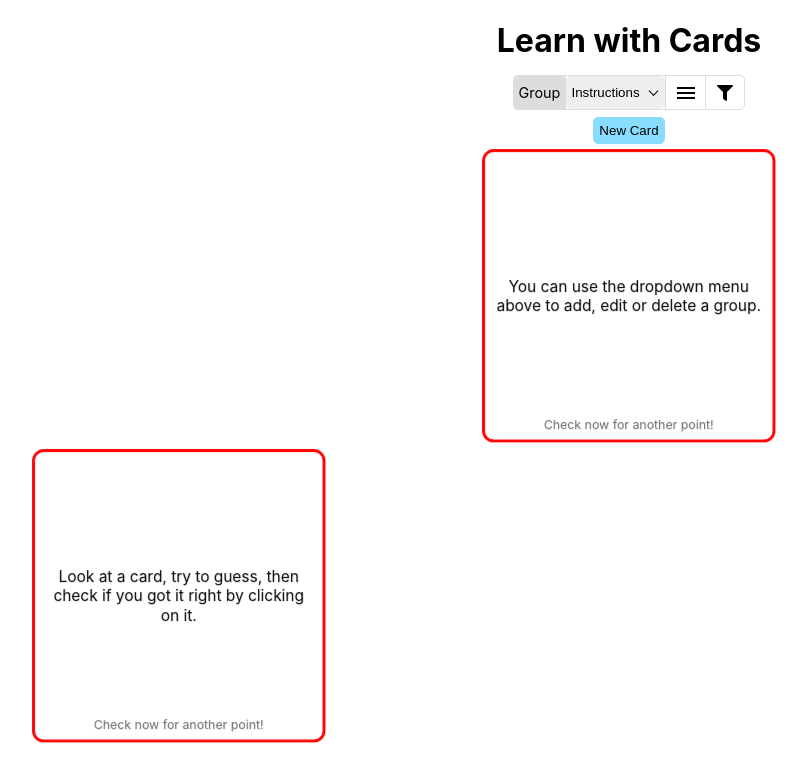
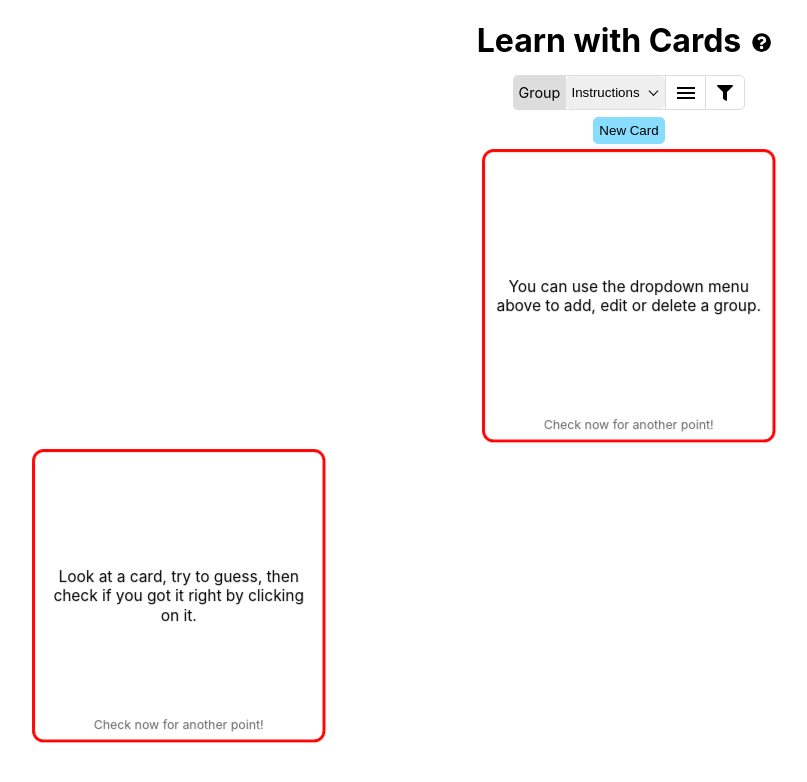
Before and after one commit to Vyper248/memoriser, a React (Create React App) app: page / in a window 1280 px wide. Shown: the top 782 px of the page, without its empty margins (11-818 px from the left). Built offline with nearby package versions, Linux system fonts and the light colour scheme.

Commit message:
Added Instructions component to Header. Added a menu position adjustment to PopupMenu for when it goes off screen.

```diff
--- a/src/components/Header/Header.tsx
+++ b/src/components/Header/Header.tsx
@@ -1,4 +1,8 @@
 import StyledHeader from './Header.style';
+import { FaQuestionCircle } from 'react-icons/fa';
+
+import Instructions from '../Instructions/Instructions';
+import PopupMenu from '../PopupMenu/PopupMenu';
 
 type HeaderProps = {
     text: string;
@@ -8,6 +12,9 @@ const Header = ({ text }: HeaderProps) => {
     return (
         <StyledHeader>
             <h1>{text}</h1>
+            <PopupMenu width='700px' icon={<FaQuestionCircle/>} iconSize='1.2em'>
+                <Instructions visible={true}/>
+            </PopupMenu>
         </StyledHeader>
     );
 }
--- /dev/null
+++ b/src/components/Instructions/Instructions.style.js
@@ -0,0 +1,15 @@
+import styled from "styled-components";
+
+const StyledInstructions = styled.div`
+    max-width: 900px;
+    margin: auto;
+    text-align: left;
+    margin: 5px;
+    overflow: auto;
+
+    h2 {
+        text-align: center;
+    }
+`;
+
+export default StyledInstructions
--- /dev/null
+++ b/src/components/Instructions/Instructions.tsx
@@ -0,0 +1,24 @@
+import StyledInstructions from "./Instructions.style";
+
+type InstructionsProps = {
+	visible: boolean;
+}
+
+const Instructions = ({visible}: InstructionsProps) => {
+	return (
+		<StyledInstructions>
+			<h2>Instructions</h2>
+			<p><strong>Groups</strong> - These can be created, edited or deleted from the first menu to the right of the Group selection dropdown.</p>
+			<p><strong>Cards</strong> - Create a new card with the New Card button, located below the Group select menu. If you want to edit or delete a card, click on it to flip it and use the Edit button in the top right corner.</p>
+			<p><strong>Sharing</strong> - Found in the Group menu, these share buttons will generate a link and copy it to the clipboard. You can share the currently selected group or all groups.</p>
+			<p><strong>Filters</strong> - Access these by clicking the filter button to the right of the Group menu. These allow you to filter by a specific colour.</p>
+			<p><strong>Timer</strong> - At the bottom of the card, you'll either see a message to say Check now, or a time. If you check a card while a time is showing, you won't get another point and the timer will reset. The purpose of this is to make sure you're practising after increasing amounts of time, which will help you to memorise your card.</p>
+			<p><strong>Points</strong></p>
+			<p><strong>0 Points (Red)</strong> means you've answered incorrectly or just created a new card.</p>
+			<p><strong>1-4 Points (Orange)</strong> means you're learning and have correctly guessed a few times.</p>
+			<p><strong>5+ Points (Green)</strong> means you're doing well. Keep going to keep reinforcing what you've learnt.</p>
+		</StyledInstructions>
+	);
+}
+
+export default Instructions;
--- a/src/components/PopupMenu/PopupMenu.style.js
+++ b/src/components/PopupMenu/PopupMenu.style.js
@@ -29,11 +29,12 @@ const StyledPopupMenu = styled.div`
         border-radius: 5px;
         padding: 5px;
         width: ${props => props.width};
+        max-width: calc(100vw - 10px);
         top: calc(100% + 8px);
         left: 50%;
         display: flex;
         flex-direction: column;
-        transform: translateX(-50%);
+        transform: translateX(-50%) translateX(${props => props.menuAdjust}px);
         scale: ${props => props.open ? '1' : '0.01' };
         opacity: ${props => props.open ? '1' : '0'};
         transition: scale 0.3s, opacity 0.3s;
@@ -51,7 +52,7 @@ const StyledPopupMenu = styled.div`
             left: 50%;
             width: 8px;
             height: 8px;
-            transform: translateX(-50%) rotate(45deg);
+            transform: translateX(-50%) translateX(${props => -props.menuAdjust}px) rotate(45deg);
         }
     }
 `
--- a/src/components/PopupMenu/PopupMenu.tsx
+++ b/src/components/PopupMenu/PopupMenu.tsx
@@ -1,9 +1,9 @@
-import { useState } from 'react';
+import { useEffect, useState } from 'react';
 import { MdMenu } from 'react-icons/md'
 
 import StyledPopupMenu from './PopupMenu.style';
 
-import { useClickOutside } from '../../utils/customHooks';
+import { useClickOutside, useResizeListener } from '../../utils/customHooks';
 
 import type { ReactNode, ReactElement } from 'react';
 import type { IconType } from 'react-icons';
@@ -18,13 +18,42 @@ type PopupMenuProps = {
 const PopupMenu = ({ children, width='130px', iconSize='1.5em', icon=<MdMenu/> }: PopupMenuProps) => {
     const [open, setOpen] = useState(false);
     const ref = useClickOutside(() => {setOpen(false)}, open);
+    const [screenWidth, setScreenWidth] = useState(window.innerWidth);
+    const [menuAdjust, setMenuAdjust] = useState(0);
+
+    //when resizing, set the screen width, which will update menu adjust if needed
+    useResizeListener(() => {
+        setScreenWidth(window.innerWidth);
+    }, 300);
+
+    //check if any popup menus will overlap the edge of the screen and adjust
+    useEffect(() => {
+        if (ref && ref.current) {
+            let boundingRect = ref.current.getBoundingClientRect();
+
+            //width of menu div
+            let widthVal = parseInt(width);
+            if (widthVal > screenWidth - 10) widthVal = screenWidth - 10;
+
+            //mid point of icon div
+            let midPoint = boundingRect.x + (boundingRect.width/2);
+
+            //overlap (-5 to add a 5px margin)
+            let overlap = screenWidth - midPoint - (widthVal/2) - 5;
+            if (overlap < 0) {
+                setMenuAdjust(overlap);
+            } else {
+                setMenuAdjust(0);
+            }
+        }
+    }, [screenWidth, ref, width]);
 
     const onClickMenu = () => {
         setOpen(open => !open);
     }
 
     return (
-        <StyledPopupMenu open={open} ref={ref} width={width} iconSize={iconSize}>
+        <StyledPopupMenu open={open} ref={ref} width={width} iconSize={iconSize} menuAdjust={menuAdjust}>
             <div id='icon' onClick={onClickMenu}>{icon}</div>
             <div id='menu'>
                 { children }
```
Also changed, not shown: 2 other files (tests, documents, lock files or other folders).
